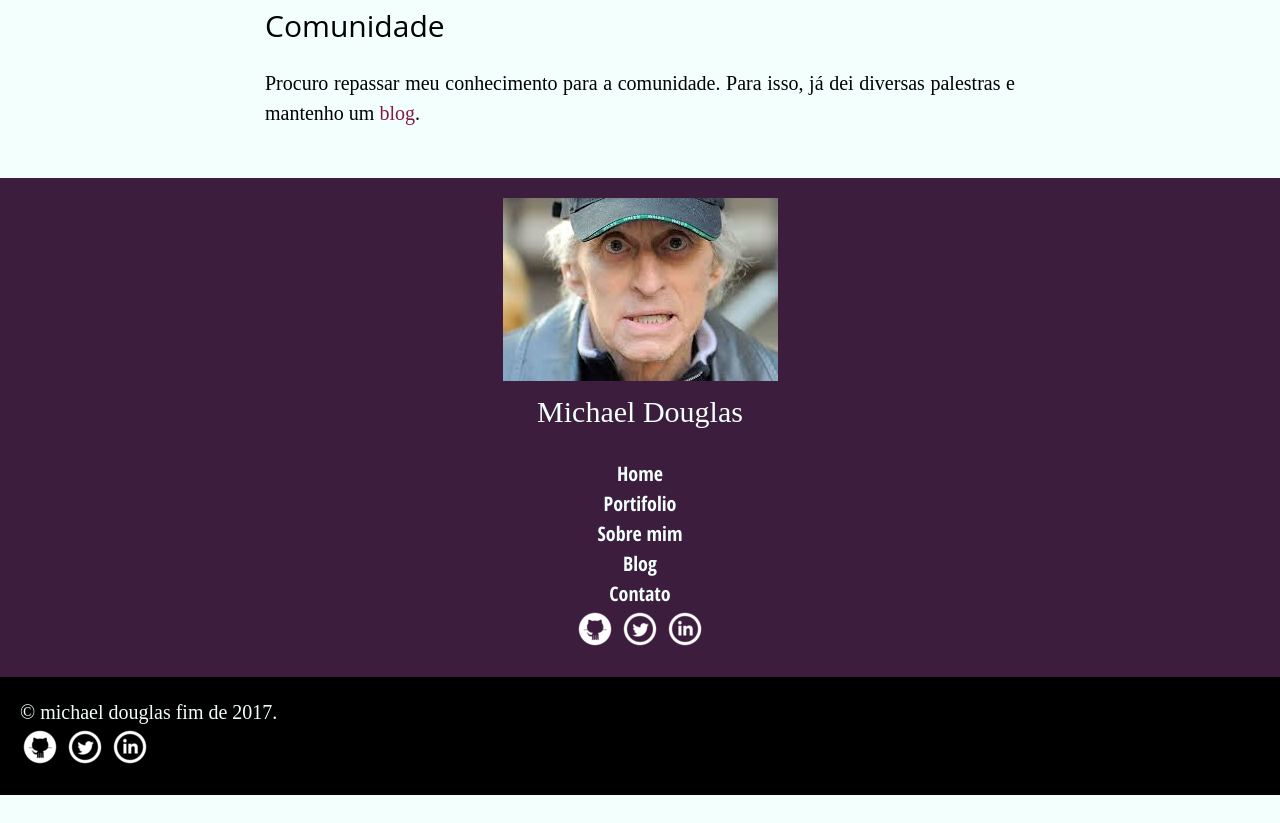
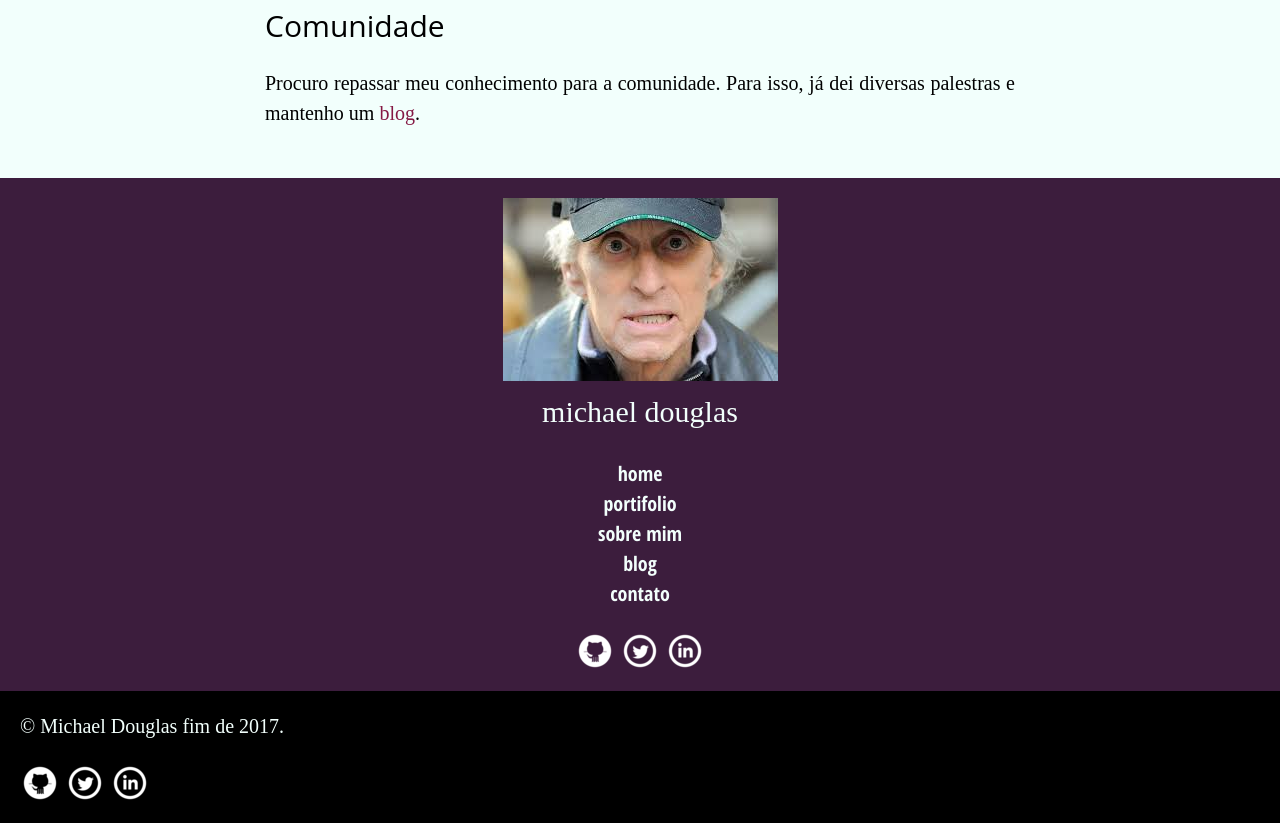
Before and after one commit to alexandresoueu/agatemiele, a plain HTML site: page bio.html in a window 1280 px wide. Shown: the part 1531-2354 px from the top of the page. Before the commit the page ends 2326 px from the top, so only its background shows below. Drawn offline with Linux system fonts and the light colour scheme.

Commit message:
Stage 6.02

```diff
--- a/bio.html
+++ b/bio.html
@@ -53,18 +53,18 @@
             </ul>
         </nav>
         <ul class="icones-sociais">
-            <li><a href="http://www.github.com/michaeldoug"><img src="img/github.png" alt="GitZinho do MD"></a></li>
-            <li><a href="http://www.twitter.com/michaeldoug"><img src="img/twitter.png" alt="Twitinho do MD"></a></li>
-            <li><a href="http://www.linkedin.com/michaeldoug"><img src="img/linkedin.png" alt="Linkedinho do MD"></a></li>
+            <li><a class="icon-github" href="http://www.github.com/michaeldoug">Github</a></li>
+            <li><a class="icon-twitter" href="http://www.twitter.com/michaeldoug">Twitter</a></li>
+            <li><a class="icon-linkedin" href="http://www.linkedin.com/michaeldoug">LinkedIn</a></li>
         </ul>
 
     </aside>
     <footer id="rodape-pagina">
-        &copy; michael douglas fim de 2017.
+        &copy; Michael Douglas fim de 2017.
         <ul class="icones-sociais">
-            <li><a href="http://www.github.com/michaeldoug"><img src="img/github.png" alt="GitZinho do MD"></a></li>
-            <li><a href="http://www.twitter.com/michaeldoug"><img src="img/twitter.png" alt="Twitinho do MD"></a></li>
-            <li><a href="http://www.linkedin.com/michaeldoug"><img src="img/linkedin.png" alt="Linkedinho do MD"></a></li>
+            <li><a class="icon-github" href="http://www.github.com/michaeldoug">Github</a></li>
+            <li><a class="icon-twitter" href="http://www.twitter.com/michaeldoug">Twitter</a></li>
+            <li><a class="icon-linkedin" href="http://www.linkedin.com/michaeldoug">LinkedIn</a></li>
         </ul>
     </footer>
 </body>
--- a/css/style.css
+++ b/css/style.css
@@ -26,6 +26,7 @@ main a {
     margin: 0;
     box-sizing: border-box;
     border-bottom: 10px  #000 solid;
+    text-transform: uppercase;
 }
 h2 {
     font-size: 30px;
@@ -55,9 +56,25 @@ em {
     color: #F2FFFC;
     padding: 20px;
     text-align: center;
+    text-transform: lowercase;
 }
 .icones-sociais li {
     display: inline-block;
+}
+.icones-sociais a {
+    width: 40px;
+    height: 40px;
+    display: block;
+    font-size: 0;
+}
+.icon-linkedin {
+    background-image: url("/img/linkedin.png");
+}
+.icon-twitter {
+    background-image: url("/img/twitter.png");
+}
+.icon-github {
+    background-image: url("/img/github.png");
 }
 aside a {
     color: inherit;
```
Also changed, not shown: blog.html (+7 -8 lines).
